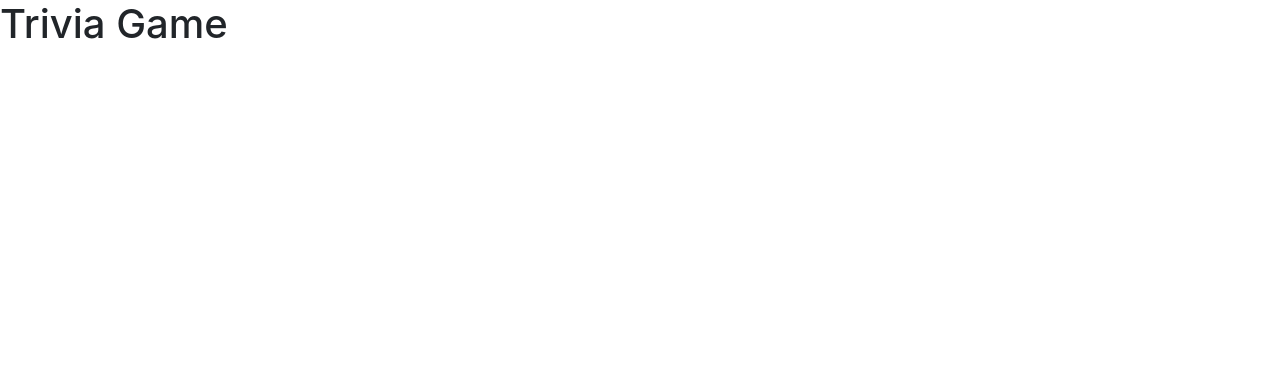
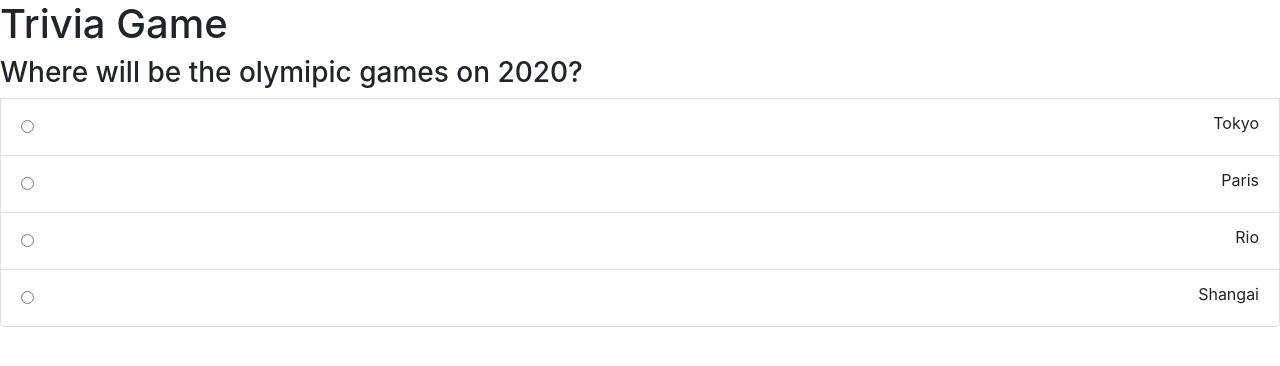
Before and after one commit to mlomelisa/TriviaGame, a plain HTML site: page index.html in a window 1280 px wide. Drawn offline with nearby package versions, Linux system fonts and the light colour scheme.

Commit message:
Form question with answers

```diff
--- a/assets/javascript/app.js
+++ b/assets/javascript/app.js
@@ -0,0 +1,49 @@
+$(document).ready(function(){
+
+
+  let triviaArr = [
+
+    q1 = {
+      question : 'Where will be the olymipic games on 2020?',
+      answers : ['Tokyo','Paris','Rio','Shangai'],
+      correctAnswer: 'Tokyo',
+      image : ''
+    },
+
+    q2 = {
+      question : 'Where was the olymipic games on 2016?',
+      answers : ['Tokyo','Paris','Rio','Shangai'],
+      correctAnswer: 'Rio',
+      image : ''
+    }
+
+  ]
+
+    // Generate the Question from trivia Array
+  function questionLoad () {
+
+    let questionSec = $('<div>');
+    // Add question
+    questionSec.append($("<h3>").text(triviaArr[0].question));
+    $('.questions').append(questionSec);
+
+    // Add answer
+    let answer = $('<ul>').addClass('list-group list-unstyled answers');
+
+    $('.questions').append(answer);
+
+
+    for (let i = 0; i < triviaArr[0].answers.length; i++) {
+
+      var answerList = $("<li>").addClass('list-group-item d-flex justify-content-between align-items-center').attr('index',i);
+      answerList.append($('<input>').attr({ type: "radio", name: "anserRad" }));
+      answerList.append($('<label>').text(triviaArr[0].answers[i]));
+      $('.questions').append(answerList);
+      console.log(i + triviaArr[0].answers[i] )
+
+    }
+  }
+
+  questionLoad ();
+
+  });
--- a/index.html
+++ b/index.html
@@ -20,6 +20,7 @@
 
     </div>
   </section>
-
+  <script type="text/javascript" src="https://cdnjs.cloudflare.com/ajax/libs/jquery/3.2.1/jquery.min.js"></script>
+  <script src="./assets/javascript/app.js"></script>
 </body>
 </html>
```
